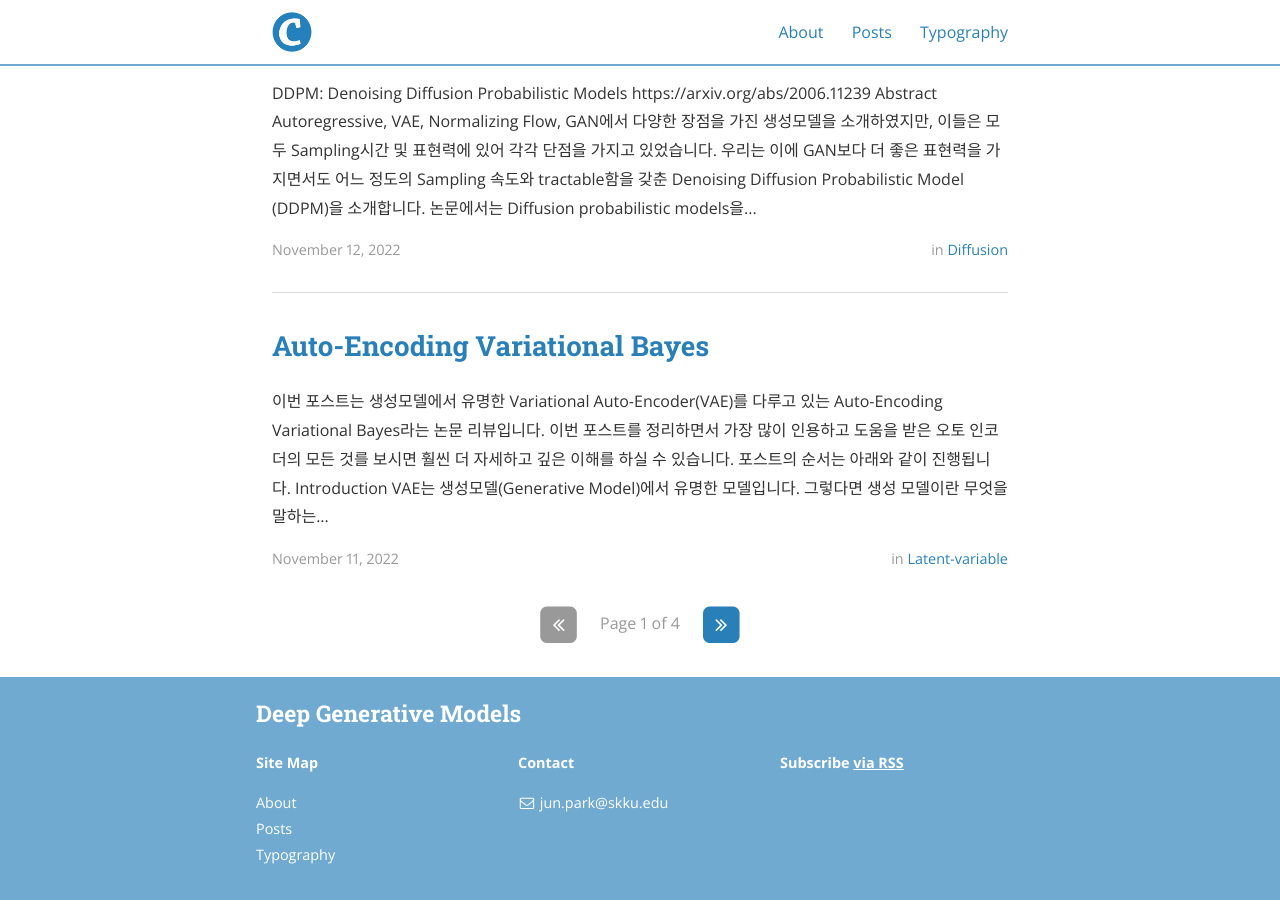
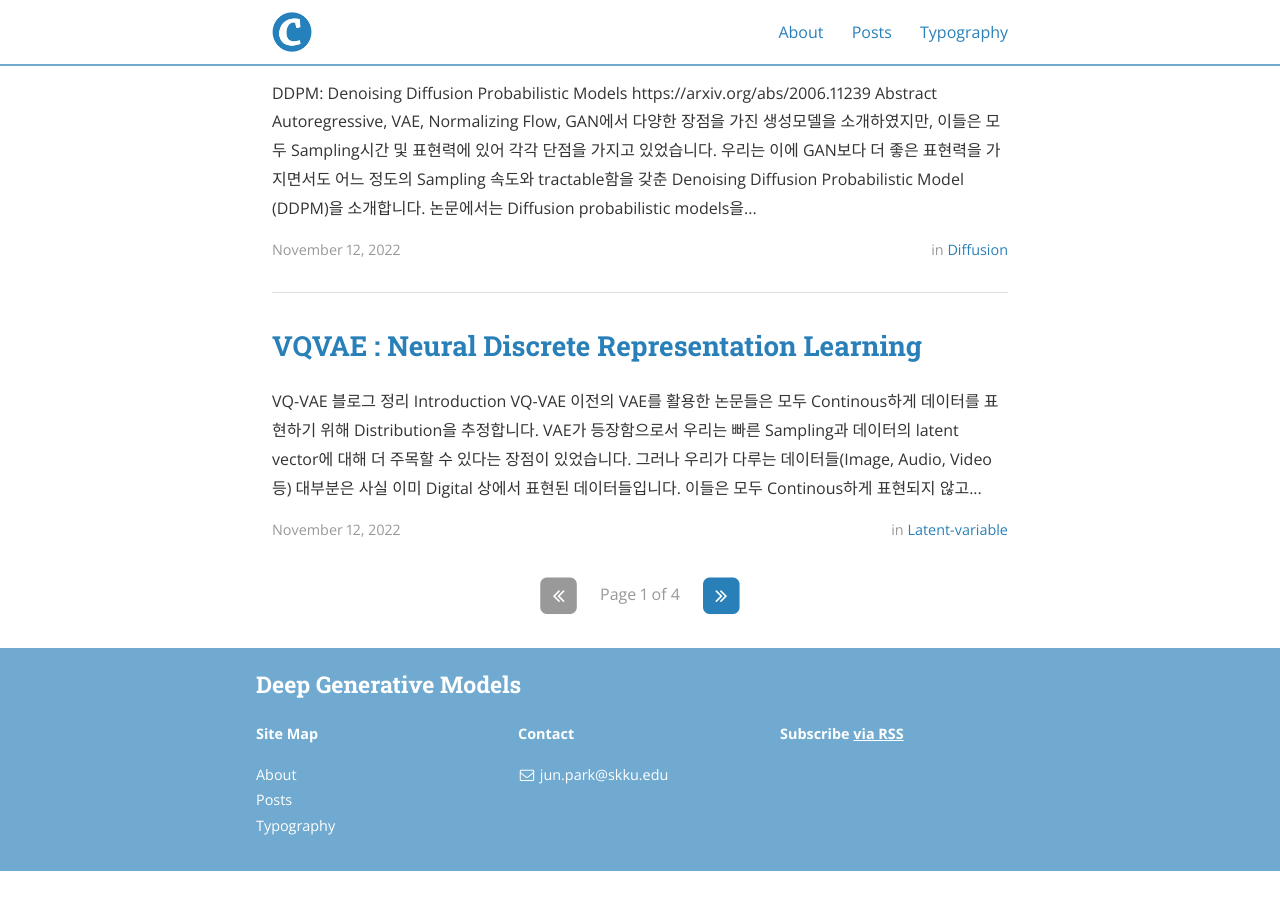
Before and after one commit to deep-generative-models-AIM5036/deep-generative-models-AIM5036.github.io, a Jekyll site: the page built from index.html, in a window 1280 px wide and 900 px high, scrolled down 1471 px. Built offline with Jekyll 4.4.1, drawn with Linux system fonts in a browser that asks for light colours; nearby versions of some CDN libraries; the list of posts is cut into pages by our own code; a file with an impossible date is left out; after the commit the page ends 2342 px from its top, so only the background shows below that.

Commit message:
tag
Signed-off-by: 2mbrother <51839832+2mbrother@users.noreply.github.com>

```diff
--- a/_posts/2022-11-06-VQVAE.md
+++ b/_posts/2022-11-06-VQVAE.md
@@ -1,3 +1,15 @@
+---
+layout: post
+title:  "VQVAE : Neural Discrete Representation Learning"
+date:   2022-11-12
+author: Doyoung Kim, MinHyung Lee
+categories: Latent-Variable
+tags: vae vector_quantization
+use_math: true
+published: true
+---
+
+
 # VQ-VAE 블로그 정리
 
 ## Introduction
```
